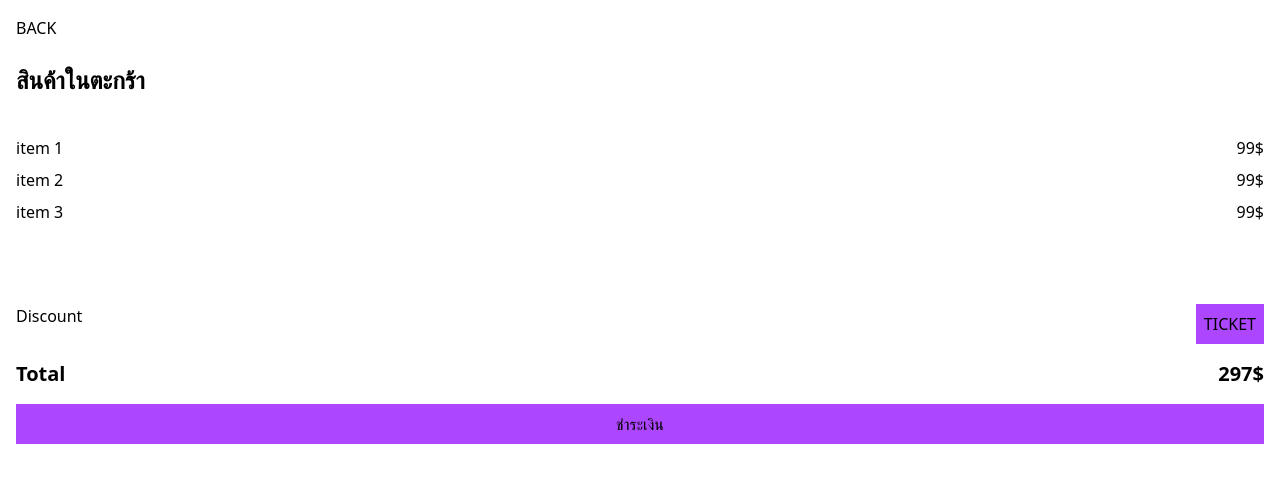
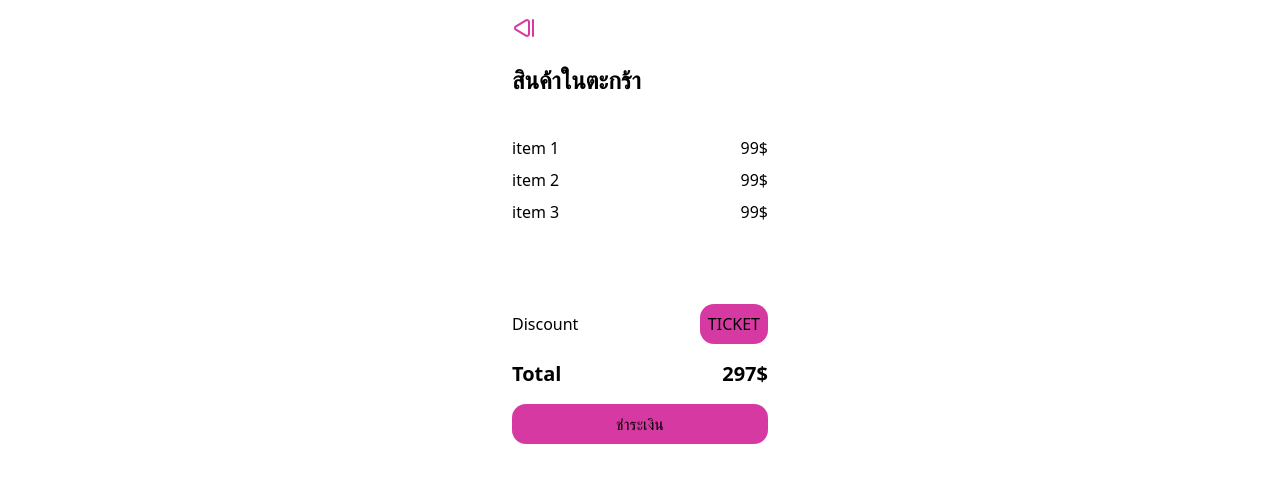
Before and after one commit to Rabbit-Start-x-TTTA/rocket-xp-frontend, a Next.js app: page /purchase-product in a window 1280 px wide. Shown: the top 482 px of the page. Built offline with nearby package versions, Linux system fonts and the light colour scheme.

Commit message:
feat: add ci color and set max width

```diff
--- a/src/app/purchase-product/page.tsx
+++ b/src/app/purchase-product/page.tsx
@@ -1,7 +1,11 @@
+import { StepBack } from "lucide-react";
+
 export default function PurchaseProductPage() {
   return (
-    <main className="min-h-screen p-4 text-black">
-      <p className="pb-6">BACK</p>
+    <main className="min-h-screen p-4 text-black max-w-2xs mx-auto">
+      <p className="pb-6 flex text-[#D63AA2]">
+        <StepBack />
+      </p>
       <h1 className="font-bold text-2xl">สินค้าในตะกร้า</h1>
 
       <ul className="mt-10 mb-20 space-y-2">
@@ -18,15 +22,15 @@ export default function PurchaseProductPage() {
           <p>99$</p>
         </li>
       </ul>
-      <div className="flex justify-between">
+      <div className="flex justify-between items-center">
         <p>Discount</p>
-        <p className="bg-purple-500 text-black p-2">TICKET</p>
+        <p className="bg-[#D63AA2] text-black p-2 rounded-xl">TICKET</p>
       </div>
       <div className="flex justify-between font-bold text-xl mt-4">
         <p>Total</p>
         <p>297$</p>
       </div>
-      <button className="w-full bg-purple-500 text-black p-2 mt-4 hover:bg-purple-100 transition-colors">
+      <button className="w-full bg-[#D63AA2] text-black p-2 mt-4 hover:bg-[#C6639D] transition-colors rounded-xl">
         ชำระเงิน
       </button>
     </main>
```
